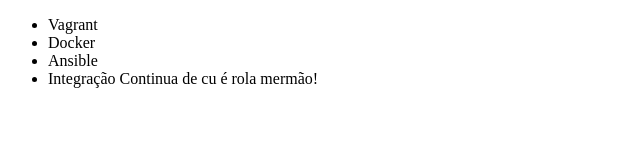
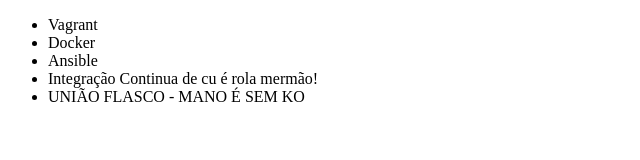
Before and after one commit to hdelima1993/alura-git, a plain HTML site: page index.html in a window 1280 px wide. Shown: the whole page, without its empty margins (0-640 px from the left). Drawn offline with Linux system fonts and the light colour scheme.

Commit message:
União Flasco

```diff
--- a/index.html
+++ b/index.html
@@ -10,6 +10,7 @@
         <li>Docker</li>
         <li>Ansible</li>
         <li>Integração Continua de cu é rola mermão!</li>
+        <li>UNIÃO FLASCO - MANO É SEM KO</li>
     </ul>
 </body>
 </html>
```
